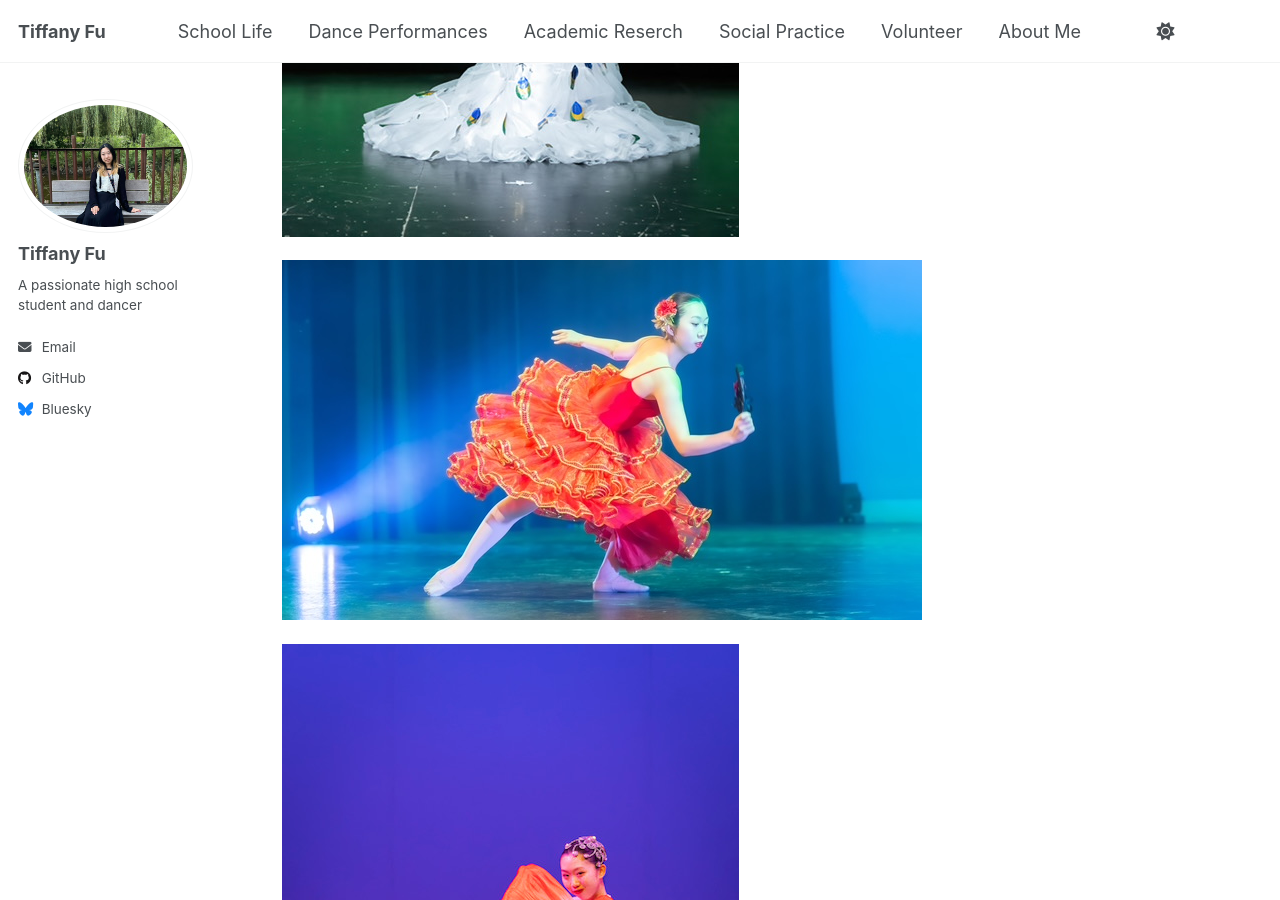
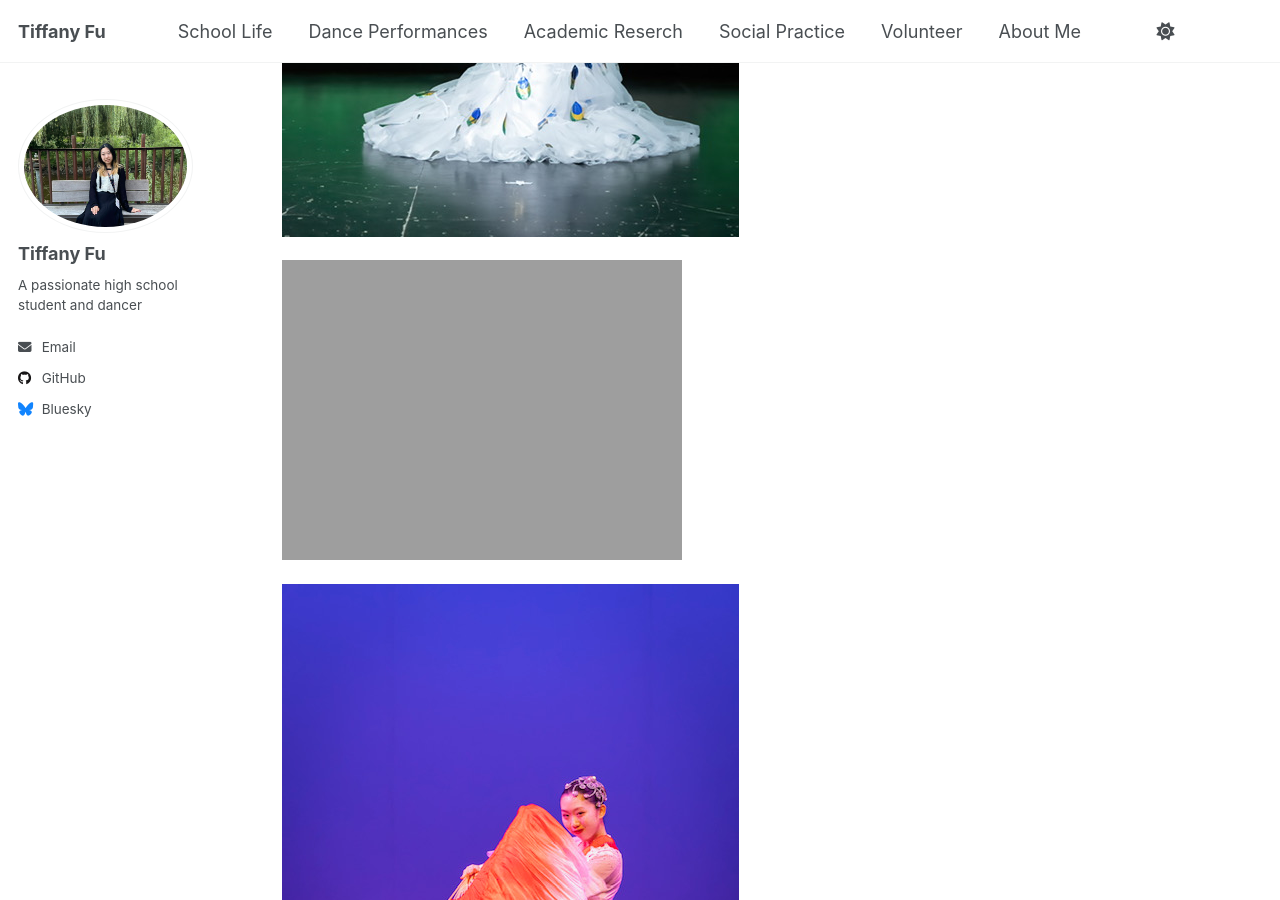
Before and after one commit to TiffanyJTFu/TiffanyFu, a Jekyll site: the page built from _talks/DanceandGrowthMoment.md, in a window 1280 px wide and 900 px high, scrolled down 4279 px. Built offline with Jekyll 4.4.1, drawn with Linux system fonts in a browser that asks for light colours; a script that is not in the unit is left out.

Commit message:
Update DanceandGrowthMoment.md

```diff
--- a/_talks/DanceandGrowthMoment.md
+++ b/_talks/DanceandGrowthMoment.md
@@ -22,7 +22,12 @@ location: "Toronto, Canada"
 
 ![Dance10](https://tiffanyjtfu.github.io/TiffanyFu/images/dancepeacock2.JPG)
 
+![Dance10](https://tiffanyjtfu.github.io/TiffanyFu/images/dancepointingtothemoonb2.JPEG)
+
+![Dance10](https://tiffanyjtfu.github.io/TiffanyFu/images/dancetimelesslovew1.JPG)
+
 ![Dance10](https://tiffanyjtfu.github.io/TiffanyFu/images/danceballet1.JPEG)
 
-![Dance10](https://tiffanyjtfu.github.io/TiffanyFu/images/dancetimelesslovew1.JPG
-)
+![Dance10](https://tiffanyjtfu.github.io/TiffanyFu/images/dancetimelessloveBb1.JPG)
+
+![Dance10](https://tiffanyjtfu.github.io/TiffanyFu/images/dancetimelesslovew3.JPG)
```
